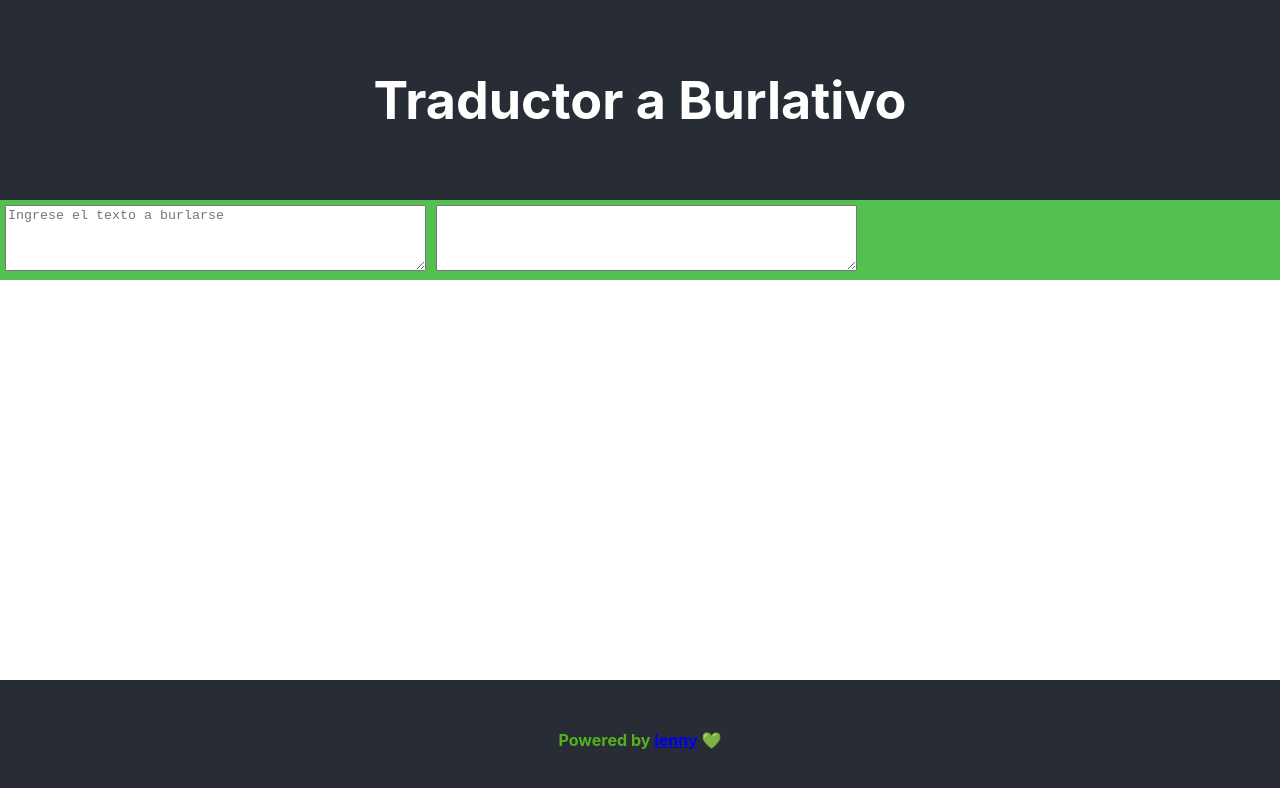
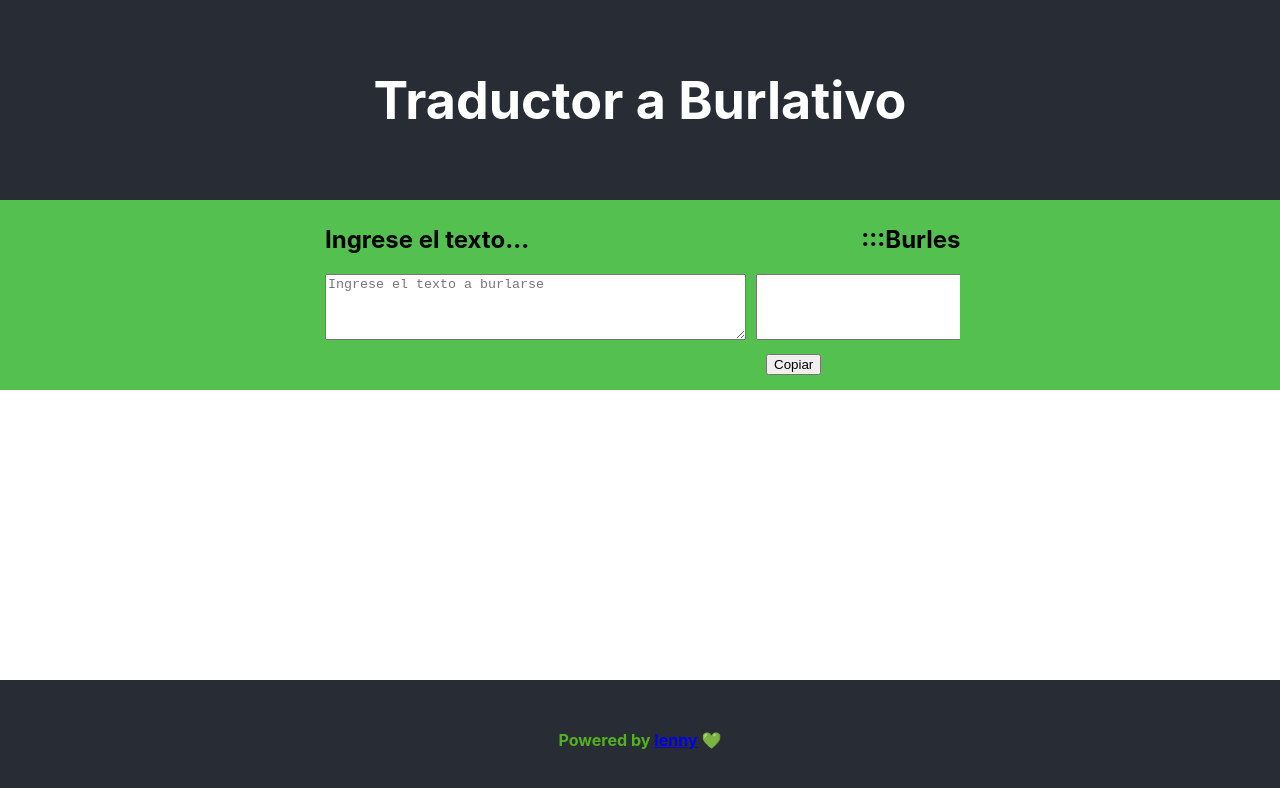
Before and after one commit to leanuy/burlativo, a React (Create React App) app: page / in a window 1280 px wide. Shown: the top 788 px of the page. Built offline with nearby package versions, Linux system fonts and the light colour scheme.

Commit message:
falta agregar la funcionalidad al boton de copiar a clipboard

```diff
--- a/src/App.css
+++ b/src/App.css
@@ -1,5 +1,9 @@
 .App {
   /* align-items: center; */
+  background-color: rgb(84, 192, 80);
+  margin: 0;
+  height: 100%;
+  min-height: 100%;
 }
 
 .App-header {
@@ -11,6 +15,7 @@
   justify-content: center;
   font-size: calc(10px + 2vmin);
   color: white;
+  flex: none;
 }
 
 .App-footer {
@@ -24,13 +29,22 @@
   color: rgb(83, 177, 29);
   position:absolute;
   bottom:0;
-  width: 100%
+  width: 100%;
+  flex: none;
+}
+body {
+  display: flex;
+  flex-direction: column;
 }
 
 .content {
   align-content: center;
   display: flex;
   background-color: rgb(84, 192, 80);
-  height: 100%;
-  margin: auto;
+  margin-left: 25%;
+  margin-right: 25%;
+  margin-bottom: 25%;
+  overflow-y: scroll;
+  -webkit-overflow-scrolling: touch;
+  flex: auto;
 }
--- a/src/App.js
+++ b/src/App.js
@@ -16,16 +16,20 @@ class App extends Component {
     this.setState({outputText: salida});
   }
 
+  outputHandler = () => {
+
+  };
+
   render() {
     return (
       <div className="App">
         <header className="App-header">
           <h1>Traductor a Burlativo</h1>
         </header>
-        <body className="content">
+        <div className="content">
           <TextInput changed={this.updateOutputHandler} />
-          <TextOutput salida={this.state.outputText} changed={null}/>
-        </body>
+          <TextOutput salida={this.state.outputText} changed={this.outputHandler}/>
+        </div>
         <footer className="App-footer">
           <h6>Powered by <a href="http://github.com/leanuy"><strong>lenny</strong></a> &#x1F49A;</h6>
         </footer>
--- a/src/TextInput/TextInput.css
+++ b/src/TextInput/TextInput.css
@@ -1,5 +1,4 @@
 .inputBox {
-    /* display: inline-block;
-    float: right; */
+    float: right;
     margin: 5px 5px 5px 5px;
 }
--- a/src/TextInput/TextInput.js
+++ b/src/TextInput/TextInput.js
@@ -4,6 +4,7 @@ import './TextInput.css'
 const textInput = (props) => {
     return (
         <div className="inputBox">
+            <h2>Ingrese el texto...</h2>
             <textarea rows="4" cols="50" value={props.input} onChange={props.changed}
                 placeholder="Ingrese el texto a burlarse">
 
--- a/src/TextOutput/TextOutput.css
+++ b/src/TextOutput/TextOutput.css
@@ -1,5 +1,13 @@
 .outputBox {
-    /* display: inline-block;
-    float: left; */
+
+    display: left;
     margin: 5px 5px 5px 5px;
 }
+
+.copy-button {
+    margin: 10px;
+}
+
+.titulo-salida {
+    margin-left: 25%;
+}
--- a/src/TextOutput/TextOutput.js
+++ b/src/TextOutput/TextOutput.js
@@ -1,12 +1,16 @@
 import React from 'react';
 import './TextOutput.css'
+
+const copyToClipboard = () => {
+    console.log("copiar");
+};
 
 const textOuput = (props) => {
     return (
         <div className="outputBox">
-            <textarea rows="4" cols="50" value={props.salida} onChange={props.changed}>
-
-            </textarea>
+            <h2 className="titulo-salida">:::Burlese:::</h2>
+            <textarea rows="4" cols="50" value={props.salida} onChange={props.changed} />
+            <button className="copy-button" onClick={copyToClipboard}>Copiar</button>
         </div>
     );
 };
```
